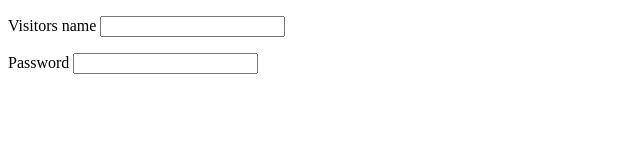
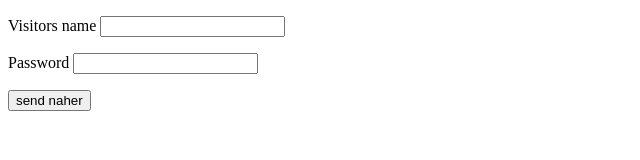
Before and after one commit to bilohubkang/art, a plain HTML site: page Password_input.html in a window 1280 px wide. Shown: the whole page, without its empty margins (0-640 px from the left). Drawn offline with Linux system fonts and the light colour scheme.

Commit message:
created index.html created schedule.html

```diff
--- a/Password_input.html
+++ b/Password_input.html
@@ -5,13 +5,14 @@
     <title>Password input</title>
 </head>
 <body>
-    <form action="http:jfjdfkjs.php" method="get">
+    <form action="/test.php" method="get">
         <p>Visitors name
             <input type="text" name="username" maxlength="30"
         </p>
         <p>Password
             <input type="password" name="password" maxlength="30"/>
         </p>
+        <input type="submit" value="send naher">
     </form>
 </body>
 </html>
```
